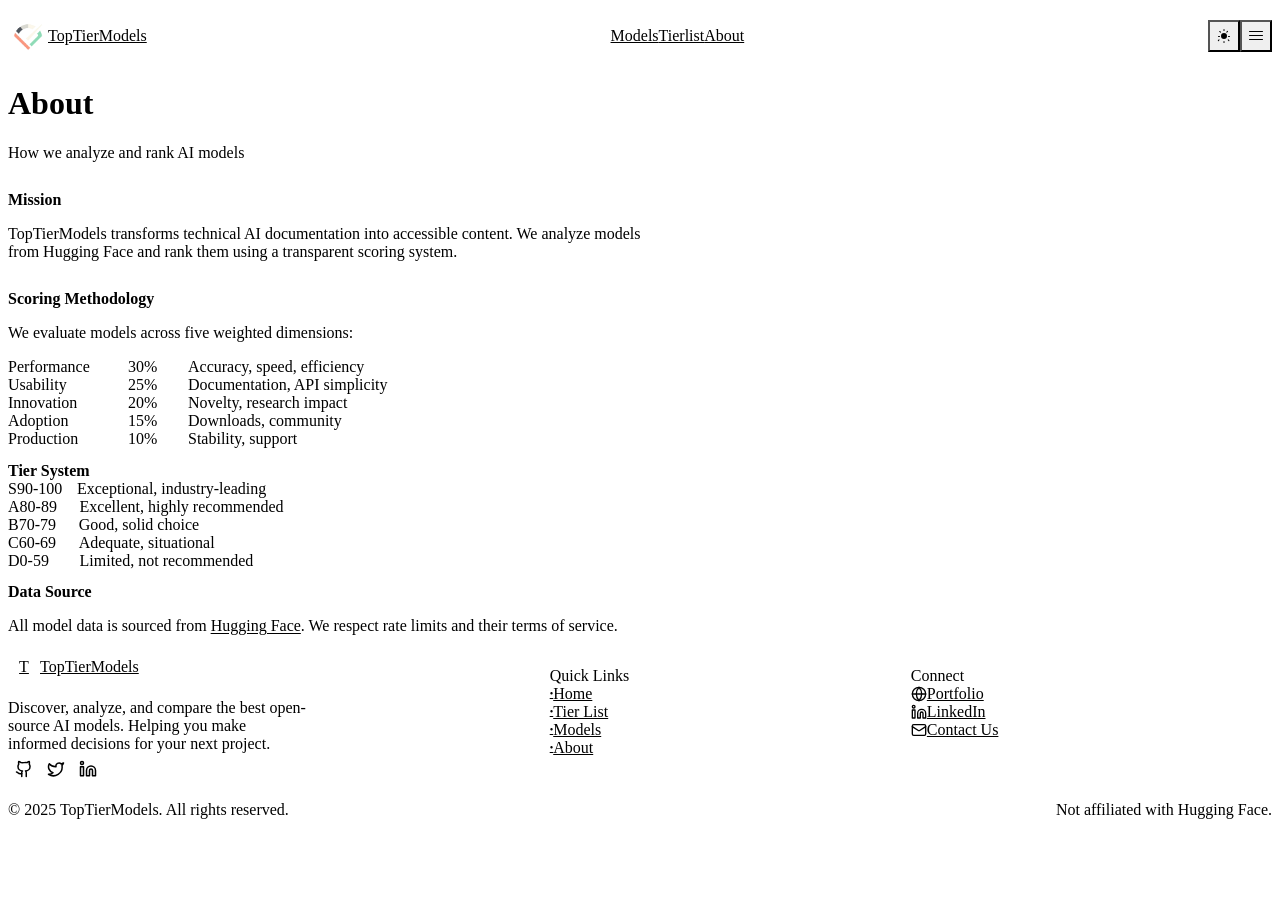
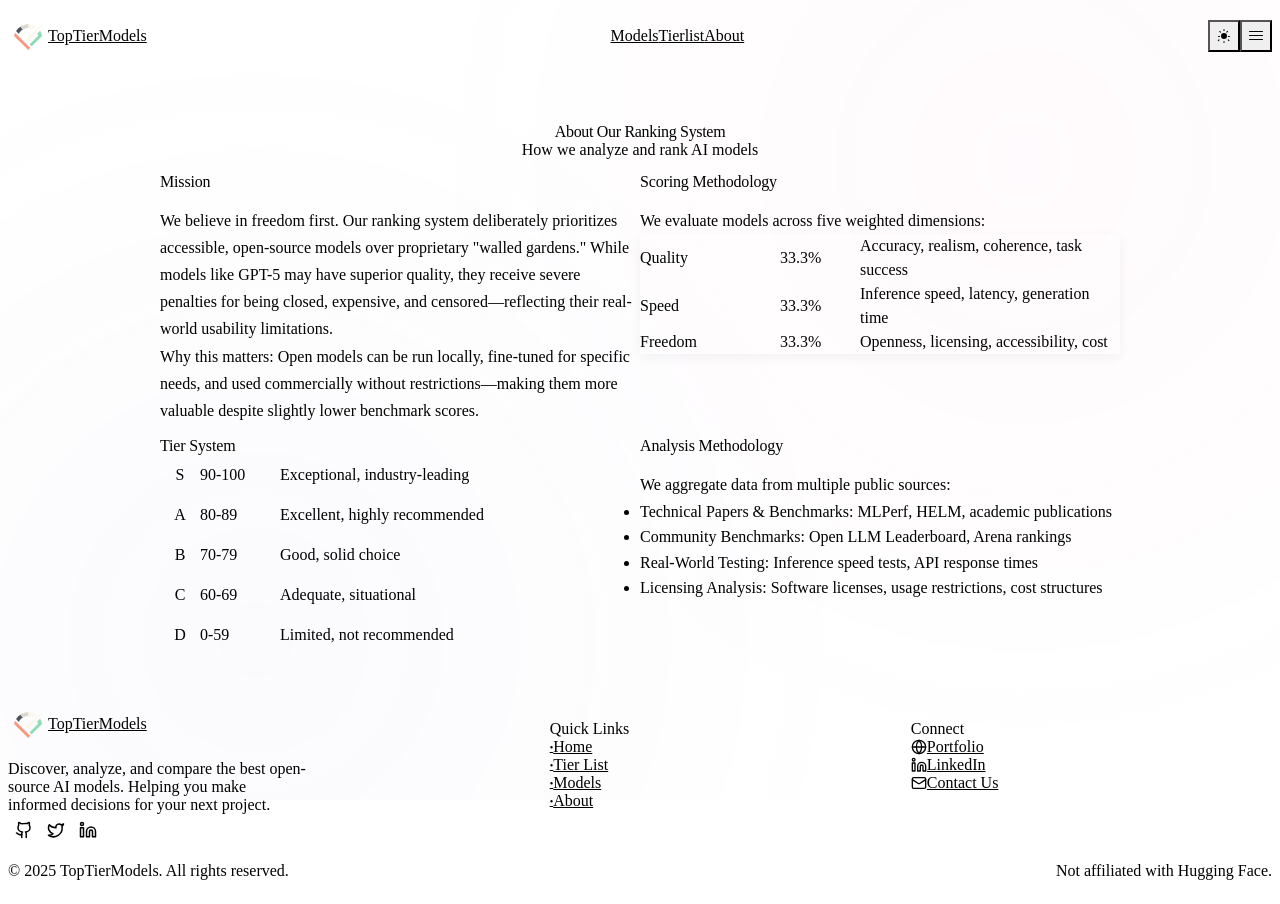
Before and after one commit to OnlyShoky/TopTierModels, a React (Vite) app in the folder frontend/: page /about in a window 1280 px wide. Before the commit the page ends 843 px from the top, so only its background shows below. Built offline with nearby package versions, Linux system fonts and the light colour scheme; the HTML template or start-up script is replaced by a standard one.

Commit message:
update: improved about page

```diff
--- a/frontend/src/components/Footer.jsx
+++ b/frontend/src/components/Footer.jsx
@@ -1,5 +1,7 @@
 import { Link } from 'react-router-dom'
 import './Footer.css'
+import logo from '../assets/logo.png';
+
 
 // Icons
 const Github = ({ size = 18 }) => (
@@ -44,7 +46,8 @@ function Footer() {
                     {/* Brand Column */}
                     <div className="footer-col">
                         <Link to="/" className="footer-logo">
-                            <span className="logo-mark">T</span>
+                            <img src={logo} alt="TopTierModels Logo" className="logo-img" />
+
                             <span>TopTierModels</span>
                         </Link>
                         <p className="footer-desc">
--- a/frontend/src/pages/AboutPage.css
+++ b/frontend/src/pages/AboutPage.css
@@ -1,46 +1,119 @@
 .about-page {
-    padding: var(--space-12) 0 var(--space-24);
+    padding: var(--space-16) 0;
+    min-height: 80vh;
+    display: flex;
+    align-items: center;
+}
+
+.about-page .container {
+    max-width: 960px;
+    margin: 0 auto;
 }
 
 .about-grid {
     display: grid;
-    gap: var(--space-10);
-    max-width: 640px;
+    grid-template-columns: 1fr;
+    gap: var(--space-12);
+}
+
+.page-header {
+    text-align: center;
+    margin-bottom: var(--space-12);
+    padding-bottom: var(--space-8);
+    border-bottom: 1px solid var(--color-border);
+}
+
+.page-header h1 {
+    font-size: var(--text-3xl);
+    font-weight: var(--font-bold);
+    margin-bottom: var(--space-2);
+    letter-spacing: -0.02em;
+}
+
+.page-header .text-secondary {
+    font-size: var(--text-lg);
+    color: var(--color-text-secondary);
+    max-width: 600px;
+    margin: 0 auto;
+}
+
+/* Section Styling */
+.about-section {
+    position: relative;
 }
 
 .about-section h2 {
-    font-size: var(--text-lg);
-    margin-bottom: var(--space-4);
+    font-size: var(--text-xl);
+    font-weight: var(--font-semibold);
+    margin-bottom: var(--space-6);
+    padding-bottom: var(--space-3);
+    position: relative;
+    letter-spacing: -0.01em;
+}
+
+.about-section h2::after {
+    content: '';
+    position: absolute;
+    bottom: 0;
+    left: 0;
+    width: 40px;
+    height: 3px;
+    background: linear-gradient(90deg, var(--color-text), transparent);
+    border-radius: 2px;
 }
 
 .about-section p {
     font-size: var(--text-base);
     color: var(--color-text-secondary);
-    line-height: var(--leading-relaxed);
+    line-height: 1.7;
+    margin-bottom: var(--space-6);
 }
 
-.about-section a {
+.about-section strong {
     color: var(--color-text);
-    text-decoration: underline;
-    text-underline-offset: 2px;
+    font-weight: var(--font-semibold);
 }
 
-/* Score Table */
+.about-section ul {
+    margin: var(--space-4) 0 var(--space-6);
+    padding-left: var(--space-6);
+}
+
+.about-section li {
+    margin-bottom: var(--space-2);
+    color: var(--color-text-secondary);
+    line-height: 1.6;
+}
+
+/* Score Table - Enhanced */
 .score-table {
     display: flex;
     flex-direction: column;
     border: 1px solid var(--color-border);
-    border-radius: var(--radius-lg);
+    border-radius: var(--radius-xl);
     overflow: hidden;
+    box-shadow: 0 4px 12px rgba(0, 0, 0, 0.05);
+    transition: transform 0.2s ease, box-shadow 0.2s ease;
+}
+
+.score-table:hover {
+    transform: translateY(-2px);
+    box-shadow: 0 8px 24px rgba(0, 0, 0, 0.08);
 }
 
 .score-row {
     display: grid;
-    grid-template-columns: 120px 60px 1fr;
-    gap: var(--space-4);
-    padding: var(--space-3) var(--space-4);
+    grid-template-columns: 140px 80px 1fr;
+    gap: var(--space-6);
+    padding: var(--space-5) var(--space-6);
     border-bottom: 1px solid var(--color-border);
-    font-size: var(--text-sm);
+    font-size: var(--text-base);
+    align-items: center;
+    transition: background-color 0.2s ease;
+}
+
+.score-row:hover {
+    background-color: rgba(0, 0, 0, 0.01);
 }
 
 .score-row:last-child {
@@ -48,53 +121,191 @@
 }
 
 .score-name {
-    font-weight: var(--font-medium);
+    font-weight: var(--font-semibold);
+    font-size: var(--text-base);
+    color: var(--color-text);
 }
 
 .score-weight {
     color: var(--color-text-muted);
     font-variant-numeric: tabular-nums;
+    font-weight: var(--font-medium);
+    font-size: var(--text-base);
 }
 
 .score-desc {
     color: var(--color-text-secondary);
+    font-size: var(--text-sm);
+    line-height: 1.5;
 }
 
-/* Tier Table */
+/* Tier Table - Enhanced */
 .tier-table {
     display: flex;
     flex-direction: column;
-    gap: var(--space-2);
+    gap: var(--space-3);
 }
 
 .tier-row {
     display: flex;
     align-items: center;
-    gap: var(--space-4);
-    padding: var(--space-3) var(--space-4);
+    gap: var(--space-6);
+    padding: var(--space-4) var(--space-6);
     background: var(--color-surface);
     border: 1px solid var(--color-border);
+    border-radius: var(--radius-lg);
+    font-size: var(--text-base);
+    transition: all 0.2s ease;
+    cursor: default;
+}
+
+.tier-row:hover {
+    transform: translateX(4px);
+    box-shadow: 0 4px 12px rgba(0, 0, 0, 0.06);
+}
+
+.tier-badge {
+    width: 40px;
+    height: 40px;
+    display: flex;
+    align-items: center;
+    justify-content: center;
     border-radius: var(--radius-md);
-    font-size: var(--text-sm);
+    font-weight: var(--font-bold);
+    font-size: var(--text-lg);
+    flex-shrink: 0;
 }
 
 .tier-range {
     font-variant-numeric: tabular-nums;
-    min-width: 60px;
+    min-width: 80px;
+    font-weight: var(--font-medium);
+    color: var(--color-text);
 }
 
 .tier-desc {
     color: var(--color-text-secondary);
+    font-size: var(--text-sm);
+    line-height: 1.5;
 }
 
-@media (max-width: 640px) {
+/* Responsive Design */
+@media (min-width: 768px) {
+    .about-grid {
+        grid-template-columns: 1fr 1fr;
+        gap: var(--space-12);
+    }
+
+    .page-header {
+        grid-column: 1 / -1;
+    }
+
+    .page-header h1 {
+        font-size: var(--text-4xl);
+    }
+
+    .about-section {
+        padding: var(--space-6);
+        border-radius: var(--radius-xl);
+        border: 1px solid transparent;
+        transition: all 0.3s ease;
+    }
+
+    .about-section:hover {
+        border-color: var(--color-border);
+        background: linear-gradient(135deg, rgba(255, 255, 255, 0.02), rgba(255, 255, 255, 0.05));
+    }
+
+    .score-table {
+        margin-top: var(--space-4);
+    }
+}
+
+@media (max-width: 767px) {
     .score-row {
         grid-template-columns: 1fr;
-        gap: var(--space-1);
+        gap: var(--space-2);
+        padding: var(--space-4);
     }
 
     .score-weight,
     .score-desc {
-        font-size: var(--text-xs);
+        font-size: var(--text-sm);
+        padding-left: var(--space-4);
+    }
+
+    .tier-row {
+        flex-wrap: wrap;
+        gap: var(--space-3);
+        padding: var(--space-3) var(--space-4);
+    }
+
+    .tier-range {
+        min-width: 60px;
+    }
+
+    .page-header {
+        margin-bottom: var(--space-8);
     }
 }
+
+/* Animation for page load */
+@keyframes fadeInUp {
+    from {
+        opacity: 0;
+        transform: translateY(20px);
+    }
+
+    to {
+        opacity: 1;
+        transform: translateY(0);
+    }
+}
+
+.about-section {
+    animation: fadeInUp 0.5s ease-out;
+    animation-fill-mode: both;
+}
+
+.about-section:nth-child(1) {
+    animation-delay: 0.1s;
+}
+
+.about-section:nth-child(2) {
+    animation-delay: 0.2s;
+}
+
+.about-section:nth-child(3) {
+    animation-delay: 0.3s;
+}
+
+.about-section:nth-child(4) {
+    animation-delay: 0.4s;
+}
+
+/* Enhanced typography */
+.about-page h1,
+.about-page h2 {
+    font-family: var(--font-sans);
+    font-weight: var(--font-semibold);
+}
+
+/* Improved spacing for better readability */
+.about-section p+p {
+    margin-top: var(--space-4);
+}
+
+/* Subtle background pattern for visual interest */
+.about-page::before {
+    content: '';
+    position: fixed;
+    top: 0;
+    left: 0;
+    right: 0;
+    bottom: 0;
+    background-image:
+        radial-gradient(circle at 20% 80%, rgba(120, 119, 198, 0.03) 0%, transparent 50%),
+        radial-gradient(circle at 80% 20%, rgba(255, 119, 198, 0.03) 0%, transparent 50%);
+    pointer-events: none;
+    z-index: -1;
+}
--- a/frontend/src/pages/AboutPage.jsx
+++ b/frontend/src/pages/AboutPage.jsx
@@ -2,11 +2,9 @@ import './AboutPage.css'
 
 function AboutPage() {
     const scores = [
-        { name: 'Performance', weight: '30%', desc: 'Accuracy, speed, efficiency' },
-        { name: 'Usability', weight: '25%', desc: 'Documentation, API simplicity' },
-        { name: 'Innovation', weight: '20%', desc: 'Novelty, research impact' },
-        { name: 'Adoption', weight: '15%', desc: 'Downloads, community' },
-        { name: 'Production', weight: '10%', desc: 'Stability, support' },
+        { name: 'Quality', weight: '33.3%', desc: 'Accuracy, realism, coherence, task success' },
+        { name: 'Speed', weight: '33.3%', desc: 'Inference speed, latency, generation time' },
+        { name: 'Freedom', weight: '33.3%', desc: 'Openness, licensing, accessibility, cost' },
     ]
 
     const tiers = [
@@ -21,7 +19,7 @@ function AboutPage() {
         <div className="about-page">
             <div className="container">
                 <header className="page-header">
-                    <h1>About</h1>
+                    <h1>About Our Ranking System</h1>
                     <p className="text-secondary">How we analyze and rank AI models</p>
                 </header>
 
@@ -30,8 +28,16 @@ function AboutPage() {
                     <section className="about-section">
                         <h2>Mission</h2>
                         <p>
-                            TopTierModels transforms technical AI documentation into accessible content.
-                            We analyze models from Hugging Face and rank them using a transparent scoring system.
+                            We believe in <strong>freedom first</strong>. Our ranking system deliberately prioritizes
+                            accessible, open-source models over proprietary "walled gardens." While models like GPT-5
+                            may have superior quality, they receive severe penalties for being closed, expensive,
+                            and censored—reflecting their real-world usability limitations.
+                        </p>
+
+                        <p className="mt-3">
+                            <strong>Why this matters:</strong> Open models can be run locally, fine-tuned for specific
+                            needs, and used commercially without restrictions—making them more valuable despite
+                            slightly lower benchmark scores.
                         </p>
                     </section>
 
@@ -66,11 +72,16 @@ function AboutPage() {
 
                     {/* Source */}
                     <section className="about-section">
-                        <h2>Data Source</h2>
+                        <h2>Analysis Methodology</h2>
                         <p>
-                            All model data is sourced from <a href="https://huggingface.co" target="_blank" rel="noopener noreferrer">Hugging Face</a>.
-                            We respect rate limits and their terms of service.
+                            We aggregate data from multiple public sources:
                         </p>
+                        <ul>
+                            <li><strong>Technical Papers & Benchmarks:</strong> MLPerf, HELM, academic publications</li>
+                            <li><strong>Community Benchmarks:</strong> Open LLM Leaderboard, Arena rankings</li>
+                            <li><strong>Real-World Testing:</strong> Inference speed tests, API response times</li>
+                            <li><strong>Licensing Analysis:</strong> Software licenses, usage restrictions, cost structures</li>
+                        </ul>
                     </section>
                 </div>
             </div>
--- a/frontend/src/pages/HomePage.css
+++ b/frontend/src/pages/HomePage.css
@@ -1,6 +1,6 @@
-.home-page {
-    padding-bottom: var(--space-24);
-}
+/* .home-page {
+    padding-bottom: var(--space-12);
+} */
 
 /* Hero */
 .hero {
```
